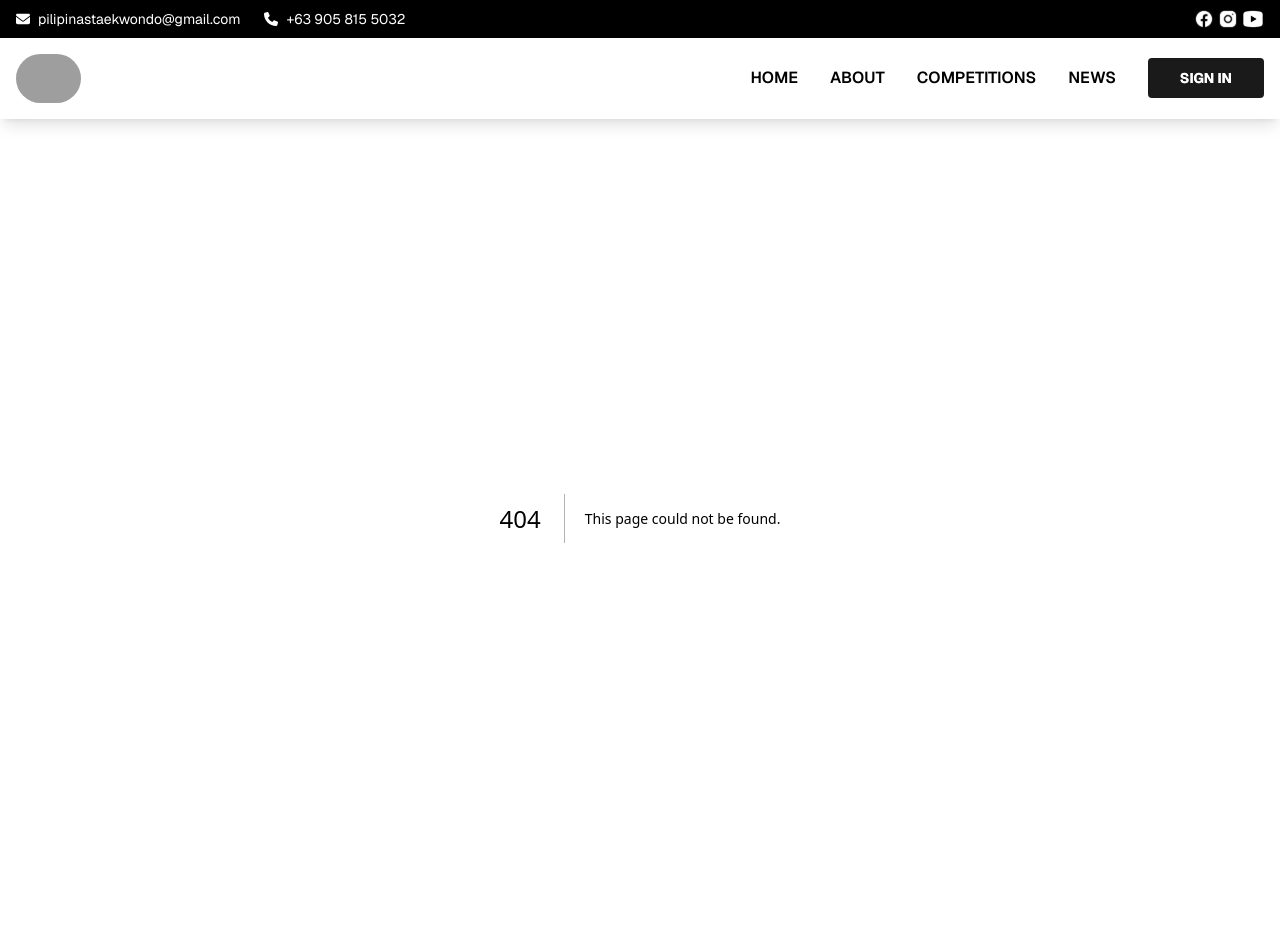
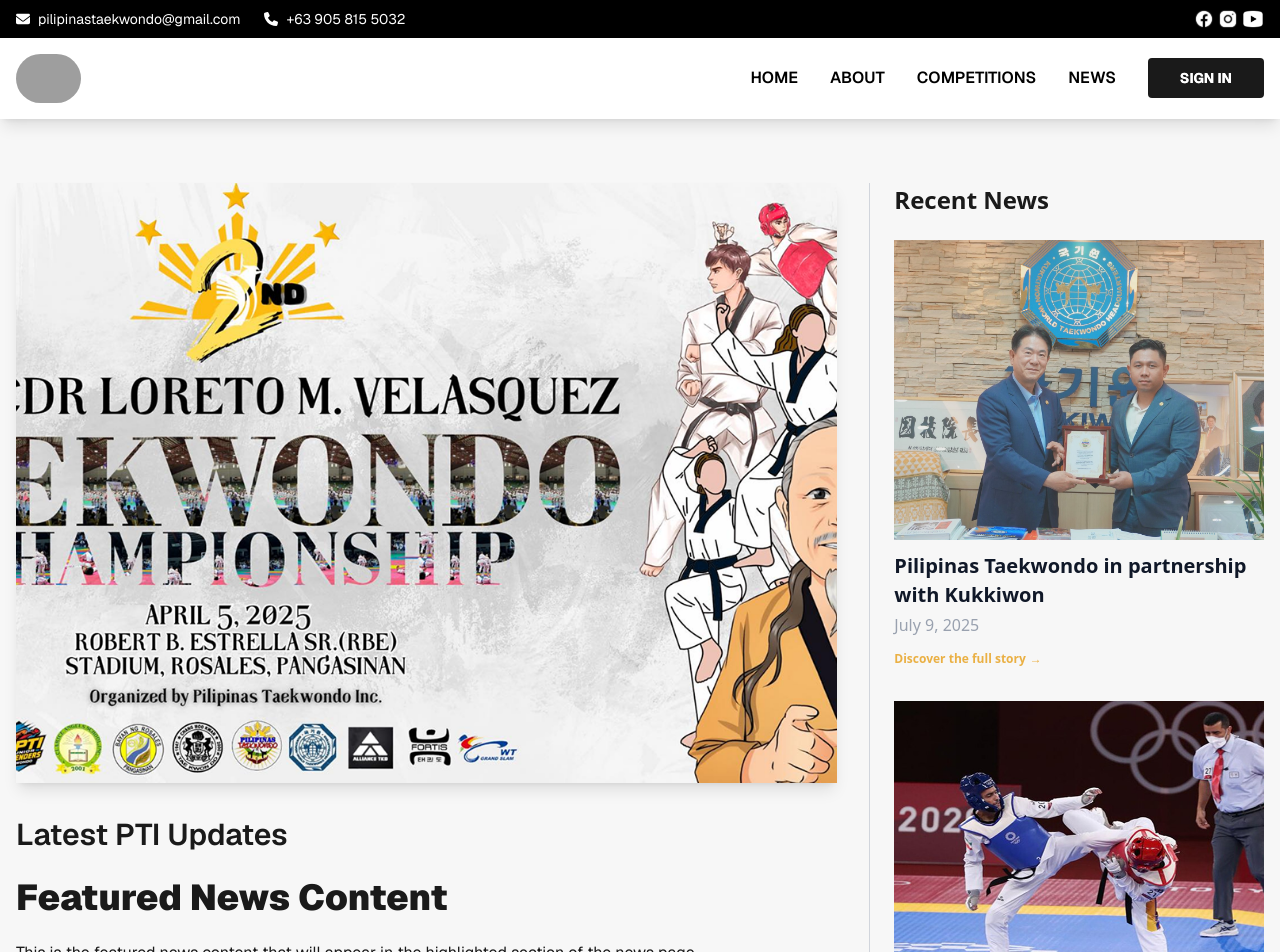
Before and after one commit to rvcarcueva2/pti-web, a Next.js app in the folder web/: page /featured/featured1 in a window 1280 px wide. Before the commit this address had no page. Shown: the top 952 px of the page. Built offline with nearby package versions, Linux system fonts and the light colour scheme; grey boxes are pictures that could not be loaded.

Commit message:
added featured slug

```diff
--- /dev/null
+++ b/web/app/featured/[slug]/page.tsx
@@ -0,0 +1,138 @@
+import { getFeaturedBySlug } from '@/lib/featured';
+import { getRecentNews, formatDate } from '@/lib/news';
+import { MDXRemote } from 'next-mdx-remote/rsc';
+import { notFound } from 'next/navigation';
+import Image from 'next/image';
+import Link from 'next/link';
+
+type Props = {
+    params: { slug: string };
+};
+
+export async function generateStaticParams() {
+    // For now, we'll return featured1, but you can expand this
+    return [{ slug: 'featured1' }];
+}
+
+export default async function FeaturedPost({ params }: Props) {
+    const { slug } = await params;
+    const featured = getFeaturedBySlug(slug);
+    const recentNews = getRecentNews(undefined, 5); // Get recent news for sidebar
+
+    if (!featured) return notFound();
+
+    // Custom MDX components for featured styling
+    const components = {
+        img: (props: any) => (
+            <Image
+                src={props.src}
+                alt={props.alt || 'Featured Image'}
+                width={1500}
+                height={700}
+                className="w-full h-auto mx-auto my-8"
+            />
+        ),
+        p: ({ children, ...props }: any) => {
+            if (
+                children &&
+                typeof children === 'object' &&
+                (children.type === 'img' ||
+                    (Array.isArray(children) && children.some((child: any) => child?.type === 'img')))
+            ) {
+                return <>{children}</>;
+            }
+            return <p className="my-4" {...props}>{children}</p>;
+        },
+    };
+
+    return (
+        <main className="px-4 sm:px-4 pt-16 pb-10">
+            {/* Two-column layout */}
+            <div className="max-w-7xl mx-auto grid grid-cols-1 lg:grid-cols-3 gap-8">
+                {/* Main content */}
+                <div className="lg:col-span-2">
+                    <div className="font-geist">
+                        {/* Featured Image */}
+                        {featured.meta.image && (
+                            <div className="mb-8">
+                                <Image
+                                    src={featured.meta.image}
+                                    alt={featured.meta.title}
+                                    width={1200}
+                                    height={600}
+                                    className="w-full h-[600px] object-cover shadow-lg"
+                                />
+                            </div>
+                        )}
+
+                        <h2 className="font-geist font-bold text-2xl mb-4">{featured.meta.title}</h2>
+                        {featured.meta.date && (
+                            <p className="text-sm text-gray-400 mb-6">{formatDate(featured.meta.date)}</p>
+                        )}
+
+                        <div className="max-w-none prose prose-lg mx-auto">
+                            <MDXRemote source={featured.content} components={components} />
+                        </div>
+
+                        {/* Back to Home Link */}
+                        <div className="mt-8 pt-8">
+                            <Link
+                                href="/"
+                                className="inline-flex items-center text-[#EAB044] hover:text-[#D4A73C] transition-colors duration-200 group font-semibold"
+                            >
+                                <span className="mr-1 transition-transform duration-200 group-hover:-translate-x-0.5">
+                                    ←
+                                </span>
+                                Back to Home
+                            </Link>
+                        </div>
+                    </div>
+                </div>
+
+                {/* Recent News Sidebar*/}
+                <div className="lg:col-span-1">
+                    <div className="top-8 border-l-1 border-gray-300 pl-6">
+                        <h3 className="text-xl font-bold mb-6 text-center lg:text-left">Recent News</h3>
+
+                        {recentNews.length > 0 ? (
+                            <div className="space-y-4">
+                                {recentNews.map((recentNewsItem) => (
+                                    <div key={recentNewsItem.slug} className="group mb-8">
+                                        {recentNewsItem.meta.image && (
+                                            <div className="mb-3">
+                                                <Image
+                                                    src={recentNewsItem.meta.image}
+                                                    alt={recentNewsItem.meta.title}
+                                                    width={400}
+                                                    height={300}
+                                                    className="w-full h-[300px] object-cover"
+                                                />
+                                            </div>
+                                        )}
+                                        <h4 className="font-semibold text-sm text-gray-900 line-clamp-2 mb-1">
+                                            {recentNewsItem.meta.title}
+                                        </h4>
+                                        <p className="text-xs text-gray-400 mb-2">
+                                            {formatDate(recentNewsItem.meta.date)}
+                                        </p>
+                                        <Link
+                                            href={`/news/${recentNewsItem.slug}`}
+                                            className="inline-flex items-center text-[#EAB044] hover:text-[#D4A73C] transition-colors duration-200 text-xs group font-semibold"
+                                        >
+                                            Discover the full story
+                                            <span className="ml-1 transition-transform duration-200 group-hover:translate-x-0.5">
+                                                →
+                                            </span>
+                                        </Link>
+                                    </div>
+                                ))}
+                            </div>
+                        ) : (
+                            <p className="text-gray-600 text-center lg:text-left">No recent news articles available.</p>
+                        )}
+                    </div>
+                </div>
+            </div>
+        </main>
+    );
+}
```
